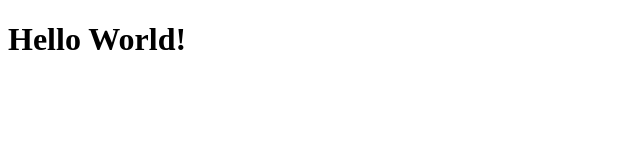
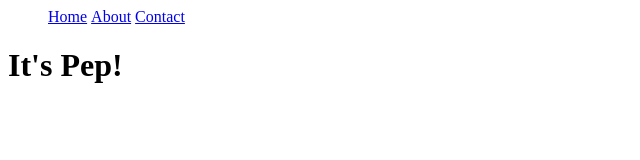
Before and after one commit to pasta-pep/Personal-Website-Final, a plain HTML site: page index.html in a window 1280 px wide. Shown: the whole page, without its empty margins (0-640 px from the left). Drawn offline with Linux system fonts and the light colour scheme.

Commit message:
create initial html and css files

```diff
--- a/index.html
+++ b/index.html
@@ -1,9 +1,26 @@
 <!DOCTYPE html>
 <html lang="en">
   <head>
+
     <title>Personal Website Final</title>
+    <script src="script.js"></script>
+    <link rel="stylesheet" href="style.css" />
+
   </head>
+
   <body>
-    <h1>Hello World!</h1>
+
+    <header>
+      <nav class="menu">
+          <ul>
+            <li><a href="#">Home</a></li>
+            <li><a href="#">About</a></li>
+            <li><a href="#"> Contact</a></li>
+          </ul>
+      </nav>
+    </header>
+
+    <h1>It's Pep!</h1>
+
   </body>
 </html>
--- a/style.css
+++ b/style.css
@@ -0,0 +1,3 @@
+header * {
+    display: inline;
+}
```
